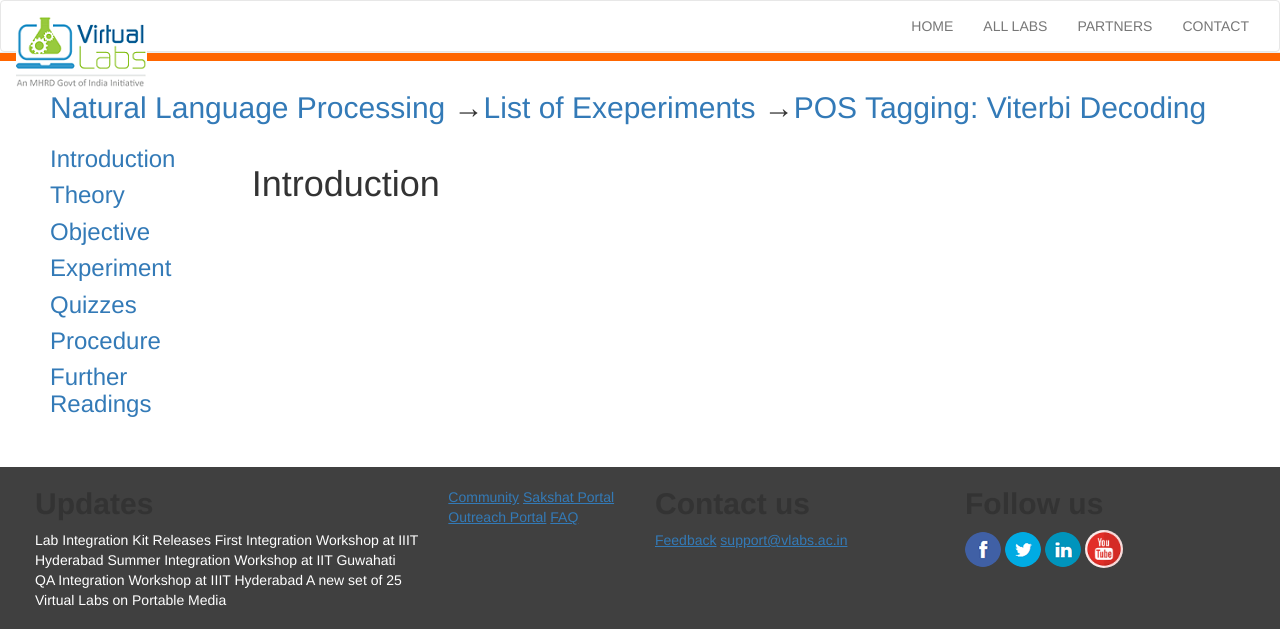
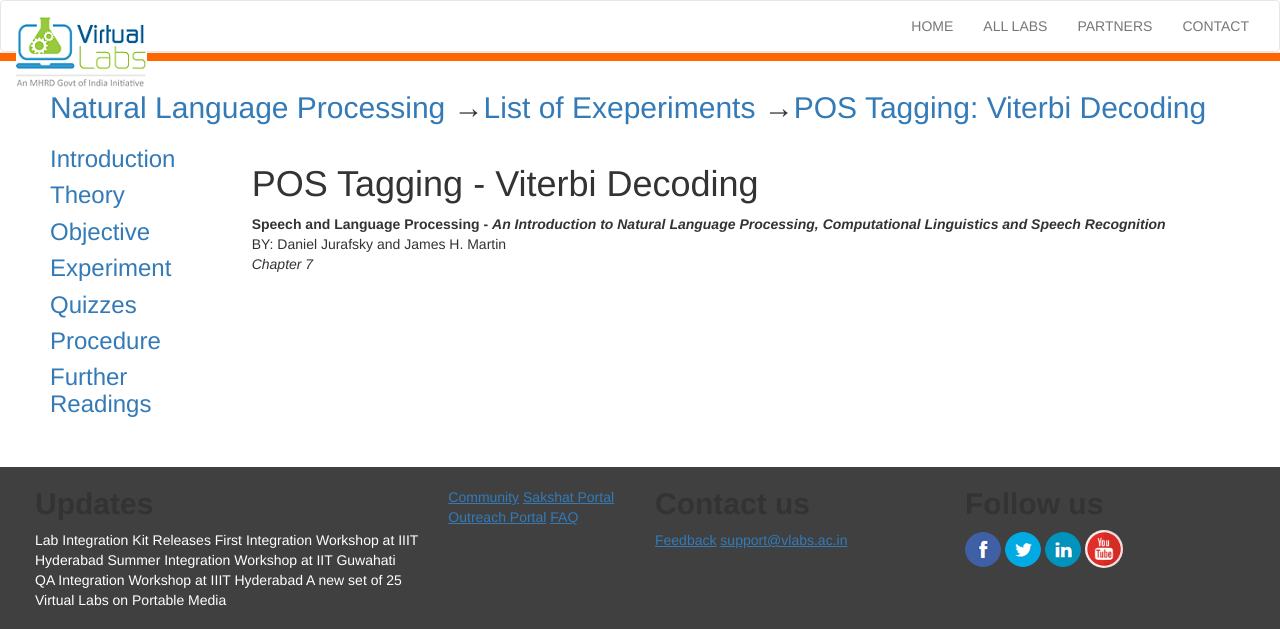
Before and after one commit to mushie101/Assignment4_Ass4, a Flask app: page /Further_Readings/ in a window 1280 px wide. Shown: the top 629 px of the page. Run offline with Flask 2, Linux system fonts and the light colour scheme; some libraries are stand-ins or nearby versions.

Commit message:
Added Further Readings + Minor changes

```diff
--- a/app/everything/templates/further_readings.html
+++ b/app/everything/templates/further_readings.html
@@ -1,4 +1,12 @@
 {% extends "temp.html" %}
 {% block content %}
-	<h1> Introduction </h1>
+<h1 class="text-h2-lightblue">POS Tagging - Viterbi Decoding</h1>
+<div class="content" id="experiment-article-section-7-content">
+	<p>
+		<b>Speech and Language Processing - <i>An Introduction to Natural Language Processing, Computational Linguistics and Speech Recognition</i></b><br/>
+		BY: Daniel Jurafsky and James H. Martin<br/>
+		<i>Chapter 7</i>
+	</p>
+	<br/><br/>
+</div>
 {% endblock content %}
--- a/app/everything/templates/introduction.html
+++ b/app/everything/templates/introduction.html
@@ -8,7 +8,7 @@
 				In previous experiment you have calculated the transition and emission matrix, and now in this experiment it will be used to find the POS tag sequence for a given sentence. When we have emission and transition matrix, various algorithms can be applied to find out the POS tags for words. Some of possible algorithms are: Backward algorithm, forward algorithm and viterbi algorithm. Here, in this experiment, you can get familiar with Viterbi Decoding<br/>
 				<br/>
 				<br/>
-				<center><img src="../static/images/viterbi-4.gif" style="height:250px; width:500px"/></center>
+				<center><img src="../static/images/viterbi-4.gif" style="height:250px; width:600px;"/></center>
 			</div>
 		</div>
 	</div>
--- a/app/run.py
+++ b/app/run.py
@@ -2,4 +2,4 @@
 from everything import app
 
 if __name__ == "__main__":
-	app.run(host="0.0.0.0", port=5000, debug=True)
+	app.run(debug=True)
```
